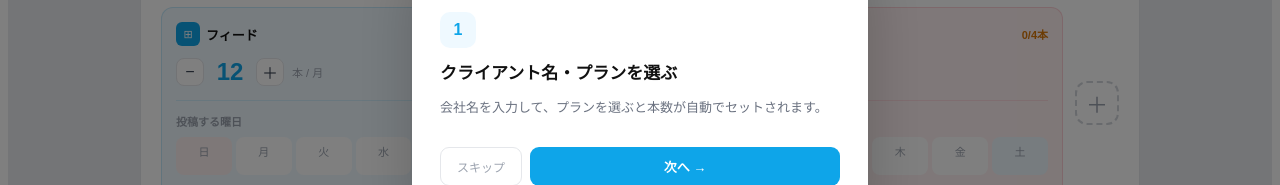
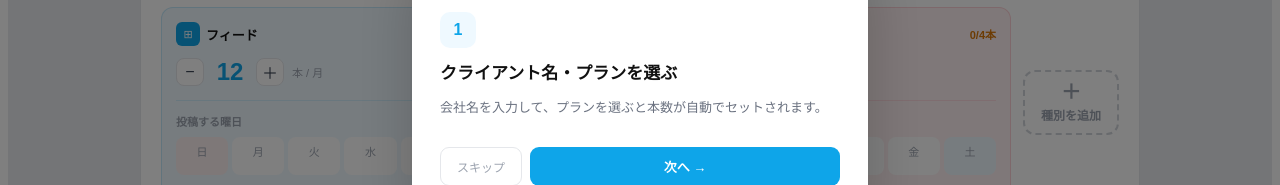
Before and after one commit to masatoome-hash/sns-calendar, a Next.js app: page / in a window 1280 px wide. Shown: the part 317-502 px from the top of the page. Built offline with nearby package versions, Linux system fonts and the light colour scheme.

Commit message:
投稿種別追加ボタンをわかりやすく改善

```diff
--- a/app/page.js
+++ b/app/page.js
@@ -577,13 +577,16 @@ export default function App() {
                 <div style={{
                   flex:"0 0 auto",display:"flex",alignItems:"center",justifyContent:"center",
                 }}>
-                  <button onClick={()=>setShowAddModal(true)} style={{
-                    width:44,height:44,borderRadius:12,
+                  <button type="button" onClick={()=>setShowAddModal(true)} style={{
+                    padding:"10px 16px",borderRadius:12,
                     border:"2px dashed #D1D5DB",background:"#fff",
-                    color:"#9CA3AF",fontSize:22,cursor:"pointer",
-                    display:"flex",alignItems:"center",justifyContent:"center",
-                    transition:"all .15s",
-                  }}>＋</button>
+                    color:"#9CA3AF",fontSize:12,fontWeight:600,cursor:"pointer",
+                    display:"flex",flexDirection:"column",alignItems:"center",gap:4,
+                    transition:"all .15s",minWidth:72,
+                  }}>
+                    <span style={{fontSize:20,lineHeight:1}}>＋</span>
+                    <span>種別を追加</span>
+                  </button>
                 </div>
               </div>
 
```
